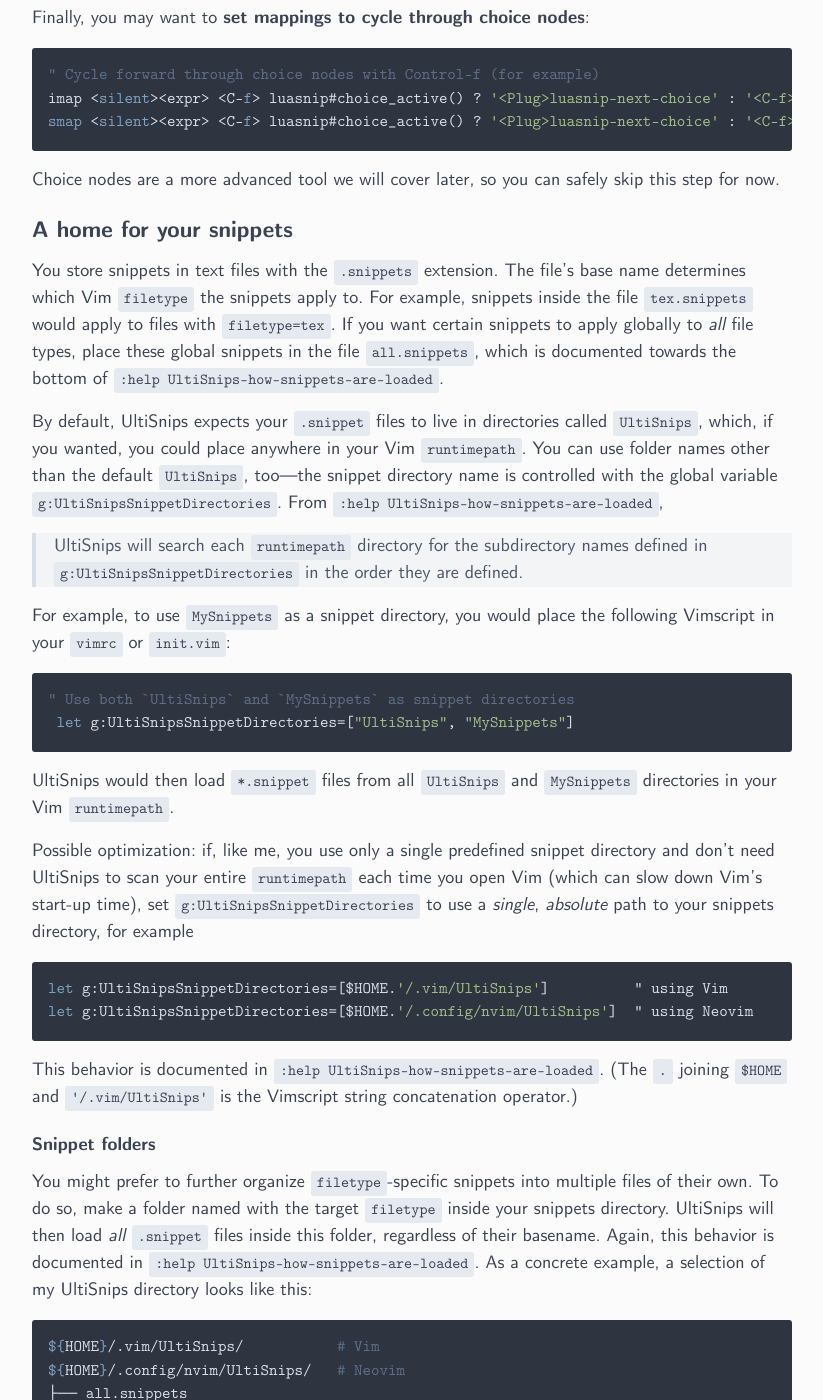
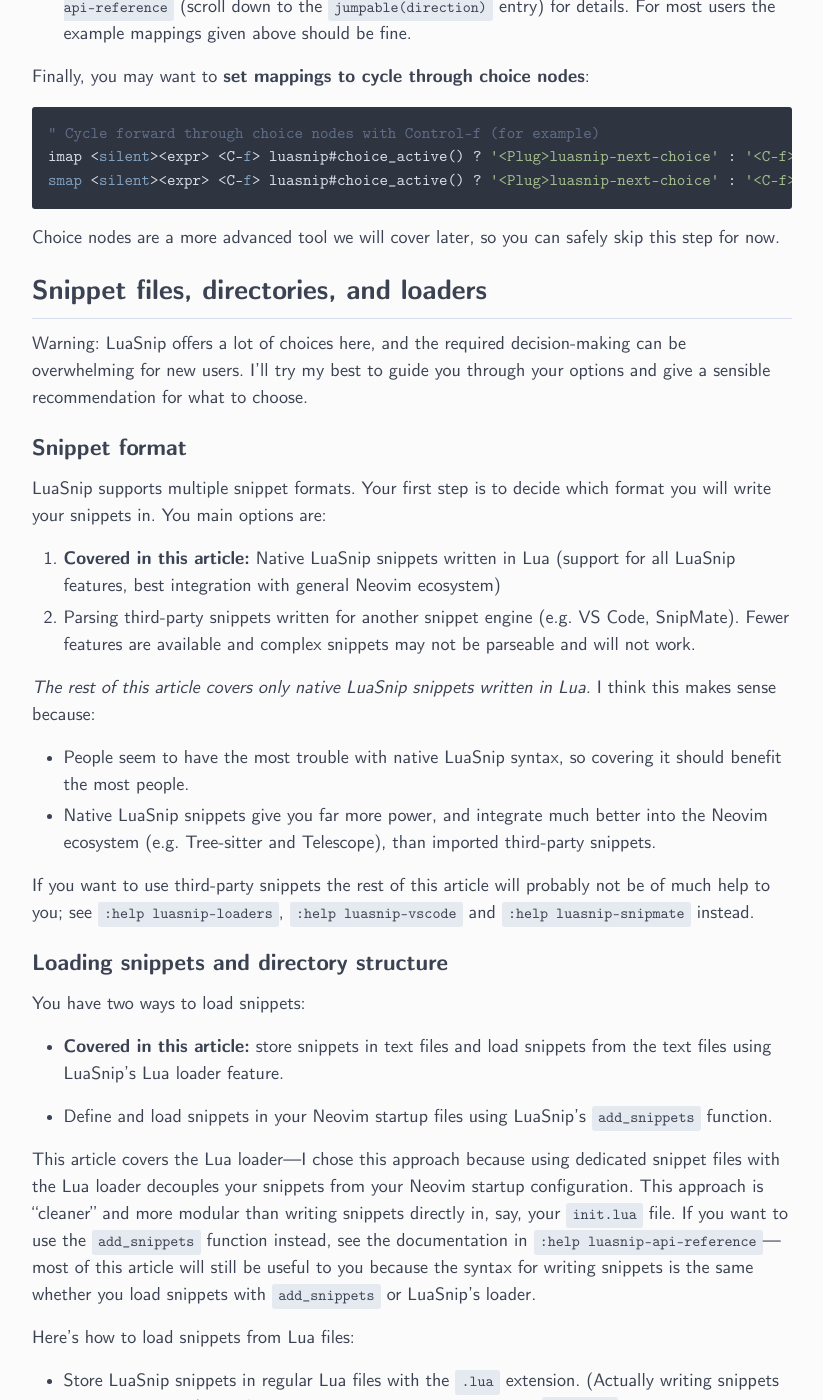
Before and after one commit to ejmastnak/ejmastnak.github.io, a Jekyll site: the page built from tutorials/vim-latex/luasnip.md, in a window 1280 px wide and 1400 px high, scrolled down 4150 px. Shown: the whole window, without its empty margins (228-1051 px from the left). Built offline with Jekyll 4.4.1, drawn with Linux system fonts in a browser that asks for light colours; some of the changed text lies outside the part shown.

Commit message:
(luasnip): explain loaders and directory structure

````diff
--- a/tutorials/vim-latex/luasnip.md
+++ b/tutorials/vim-latex/luasnip.md
@@ -26,7 +26,9 @@ This article covers snippets, which are templates of commonly reused code that,
 * [Getting started with LuaSnip](#getting-started-with-luasnip)
   * [Installation](#installation)
   * [First steps: snippet trigger and tabstop navigation keys](#first-steps-snippet-trigger-and-tabstop-navigation-keys)
-  * [A home for your snippets](#a-home-for-your-snippets)
+* [Snippet files, directories, and loaders](#snippet-files-directories-and-loaders)
+  * [Snippet format](#snippet-format)
+  * [Loading snippets and directory structure](#loading-snippets-and-directory-structure)
     * [Snippet folders](#snippet-folders)
 * [Watch the screencasts!](#watch-the-screencasts)
 * [Writing Snippets](#writing-snippets)
@@ -168,56 +170,102 @@ Choice nodes are a more advanced tool we will cover later, so you can safely ski
 <!-- I find this home-row combination more efficient than `<Tab>`, but it takes some getting used to; -->
 <!-- scroll down to the [(Subjective) practical tips for fast editing](#subjective-practical-tips-for-fast-editing) at the bottom of this article for more on using `jk` as a jump-forward key and similar tips. -->
 
-### A home for your snippets
-You store snippets in text files with the `.snippets` extension.
-The file's base name determines which Vim `filetype` the snippets apply to.
-For example, snippets inside the file `tex.snippets` would apply to files with `filetype=tex`.
-If you want certain snippets to apply globally to *all* file types, place these global snippets in the file `all.snippets`, which is documented towards the bottom of `:help UltiSnips-how-snippets-are-loaded`.
+## Snippet files, directories, and loaders
 
-By default, UltiSnips expects your `.snippet` files to live in directories called `UltiSnips`, which, if you wanted, you could place anywhere in your Vim `runtimepath`.
-You can use folder names other than the default `UltiSnips`, too---the snippet directory name is controlled with the global variable `g:UltiSnipsSnippetDirectories`.
-From `:help UltiSnips-how-snippets-are-loaded`,
+Warning: LuaSnip offers a lot of choices here, and the required decision-making can be overwhelming for new users.
+I'll try my best to guide you through your options and give a sensible recommendation for what to choose.
 
-> UltiSnips will search each `runtimepath` directory for the subdirectory names
-defined in `g:UltiSnipsSnippetDirectories` in the order they are defined.
+### Snippet format
 
-For example, to use `MySnippets` as a snippet directory, you would place the following Vimscript in your `vimrc` or `init.vim`:
+LuaSnip supports multiple snippet formats.
+Your first step is to decide which format you will write your snippets in.
+You main options are:
 
-```vim
-" Use both `UltiSnips` and `MySnippets` as snippet directories
- let g:UltiSnipsSnippetDirectories=["UltiSnips", "MySnippets"]
-```
-UltiSnips would then load `*.snippet` files from all `UltiSnips` and `MySnippets` directories in your Vim `runtimepath`.
+1. **Covered in this article:** Native LuaSnip snippets written in Lua (support for all LuaSnip features, best integration with general Neovim ecosystem)
+1. Parsing third-party snippets written for another snippet engine (e.g. VS Code, SnipMate).
+   Fewer features are available and complex snippets may not be parseable and will not work.
 
-Possible optimization: if, like me, you use only a single predefined snippet directory and don't need UltiSnips to scan your entire `runtimepath` each time you open Vim (which can slow down Vim's start-up time), set `g:UltiSnipsSnippetDirectories` to use a *single*, *absolute* path to your snippets directory, for example
+*The rest of this article covers only native LuaSnip snippets written in Lua.*
+I think this makes sense because:
 
-```vim
-let g:UltiSnipsSnippetDirectories=[$HOME.'/.vim/UltiSnips']          " using Vim
-let g:UltiSnipsSnippetDirectories=[$HOME.'/.config/nvim/UltiSnips']  " using Neovim
-```
-This behavior is documented in `:help UltiSnips-how-snippets-are-loaded`.
-(The `.` joining `$HOME` and `'/.vim/UltiSnips'` is the Vimscript string concatenation operator.)
+- People seem to have the most trouble with native LuaSnip syntax, so covering it should benefit the most people.
+- Native LuaSnip snippets give you far more power, and integrate much better into the Neovim ecosystem (e.g. Tree-sitter and Telescope), than imported third-party snippets.
+
+If you want to use third-party snippets the rest of this article will probably not be of much help to you;
+see `:help luasnip-loaders`, `:help luasnip-vscode` and `:help luasnip-snipmate` instead.
+
+### Loading snippets and directory structure
+
+You have two ways to load snippets:
+
+- **Covered in this article:** store snippets in text files and load snippets from the text files using LuaSnip's Lua loader feature.
+
+- Define and load snippets in your Neovim startup files using LuaSnip's `add_snippets` function.
+
+This article covers the Lua loader---I chose this approach because using dedicated snippet files with the Lua loader decouples your snippets from your Neovim startup configuration.
+This approach is "cleaner" and more modular than writing snippets directly in, say, your `init.lua` file.
+If you want to use the `add_snippets` function instead, see the documentation in `:help luasnip-api-reference`---most of this article will still be useful to you because the syntax for writing snippets is the same whether you load snippets with `add_snippets` or LuaSnip's loader.
+
+Here's how to load snippets from Lua files:
+
+- Store LuaSnip snippets in regular Lua files with the `.lua` extension.
+  (Actually writing snippets is described soon.)
+  The file's base name determines which Vim `filetype` the snippets apply to.
+  For example, snippets inside the file `tex.lua` would apply to files with `filetype=tex`.
+  If you want certain snippets to apply globally to *all* file types, place these global snippets in the file `all.lua`.
+  (This is the same naming scheme used by UltiSnips, in case you are migrating from UltiSnips).
+
+- By default, LuaSnip expects your snippets to live in directories called `luasnippets` placed anywhere in your Neovim `runtimepath`---this is documented in the description of the `paths` key in `:help luasnip-loaders`.
+
+  However, you can easily override the default `luasnippets` directory name and store snippets in any directory (or set of directories) on your file system---LuaSnip's loaders let you manually specify the snippet directory path(s) to load.
+ I recommend a directory in your Neovim config folder, e.g. `"${HOME}/.config/nvim/LuaSnip/"`.
+
+- Load snippets by calling LuaSnip Lua loader's `load` fuction from somewhere in your Neovim startup config (e.g. `init.lua`, `init.vim`, etc.):
+
+  ```lua
+  -- Load all snippets from the LuaSnip directory at startup
+  require("luasnip.loaders.from_lua").load({paths = "~/.config/nvim/LuaSnip/"})
+
+  -- Lazy-load snippets---only load when required, e.g. for a given filetype
+  require("luasnip.loaders.from_lua").lazy_load({paths = "~/.config/nvim/LuaSnip/"})
+  ```
+
+  Bonus: if you manually set the `paths` key when calling `load` or `lazy_load`, LuaSnip will not need to scan your entire Neovim `runtimepath` looking for `luasnippets` directories---this should save you a few milliseconds of startup time.
+
+- Want to use multiple snippet directories?
+  No problem---the `paths` key's value can be a table or comma-separated string of multiple directories.
+  Here are two ways to load snippets from both the directory `LuaSnip1` and `LuaSnip2`:
+
+  ```lua
+  -- Two ways to load snippets from both LuaSnip1 and LuaSnip2
+  -- Using a table
+  require("luasnip.loaders.from_lua").lazy_load({paths = {"~/.config/nvim/LuaSnip1/", "~/.config/nvim/LuaSnip2/"}})
+  -- Using a comma-separated list
+  require("luasnip.loaders.from_lua").lazy_load({paths = "~/.config/nvim/LuaSnip1/,~/.config/nvim/LuaSnip2/"})
+  ```
+
+Full syntax for the `load` call is documented in `:help luasnip-loaders`.
 
 #### Snippet folders
+
 You might prefer to further organize `filetype`-specific snippets into multiple files of their own.
 To do so, make a folder named with the target `filetype` inside your snippets directory.
-UltiSnips will then load *all* `.snippet` files inside this folder, regardless of their basename.
-Again, this behavior is documented in `:help UltiSnips-how-snippets-are-loaded`.
-As a concrete example, a selection of my UltiSnips directory looks like this:
+LuaSnip will then load *all* `.lua` files inside this folder, regardless of their basename.
+As a concrete example, a selection of my LuaSnip directory looks like this:
 
 ```sh
-${HOME}/.vim/UltiSnips/           # Vim
-${HOME}/.config/nvim/UltiSnips/   # Neovim
-├── all.snippets
-├── markdown.snippets
-├── python.snippets
+${HOME}/.config/nvim/LuaSnip/
+├── all.lua
+├── markdown.lua
+├── python.lua
 └── tex
-    ├── delimiters.snippets
-    ├── environments.snippets
-    ├── fonts.snippets
-    └── math.snippets
+    ├── delimiters.lua
+    ├── environments.lua
+    ├── fonts.lua
+    └── math.lua
 ```
-Explanation: I have a lot of `tex` snippets, so I prefer to further organize them in a dedicated directory, while a single file suffices for `all`, `markdown`, and `python`.
+
+Explanation: I have a lot of `tex` snippets, so I prefer to further organize them in a dedicated subdirectory, while a single file suffices for `all`, `markdown`, and `python`.
 
 ## Watch the screencasts!
 Quite a few years ago now, Holger Rapp, the author of UltiSnips, created four screencasts demonstrating the plugin's features:
@@ -231,6 +279,9 @@ I strongly suggest your watch them---you will find many of the features describe
 
 
 ## Writing Snippets
+
+FMT: https://github.com/L3MON4D3/LuaSnip/blob/master/DOC.md#fmt
+
 **TLDR:** create a `{filetype}.snippets` file in your `UltiSnips` directory (e.g. `tex.snippets`) and write your snippets inside this file using the syntax described in `:help UltiSnips-basic-syntax`.
 
 ### Anatomy of an UltiSnips snippet
@@ -636,3 +687,6 @@ In any case, this problem is specific to using the string `snippet` inside a sni
 {% include vim-latex-navbar.html %}
 
 {% include vim-latex-license.html %}
+
+<!-- Extras: -->
+<!-- - Filetype loading https://github.com/L3MON4D3/LuaSnip/blob/master/DOC.md#filetype_functions -->
````
